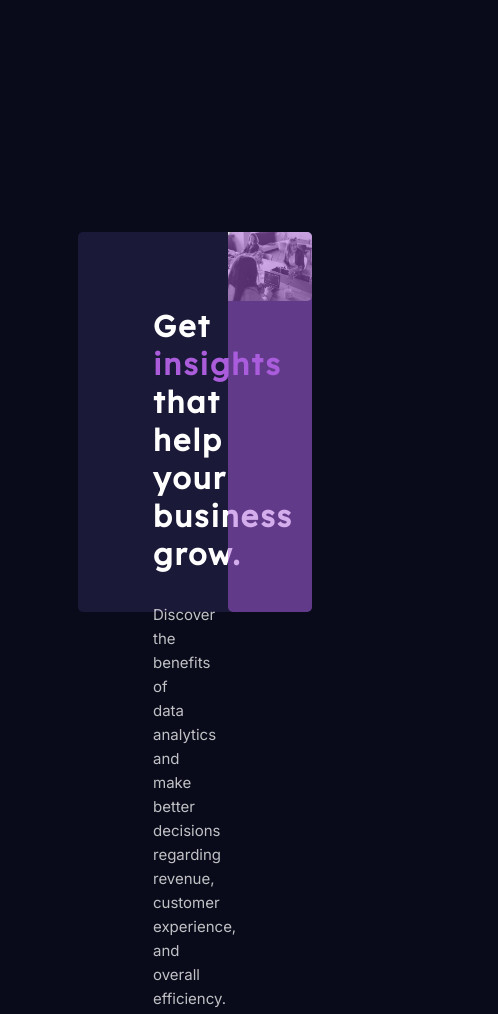
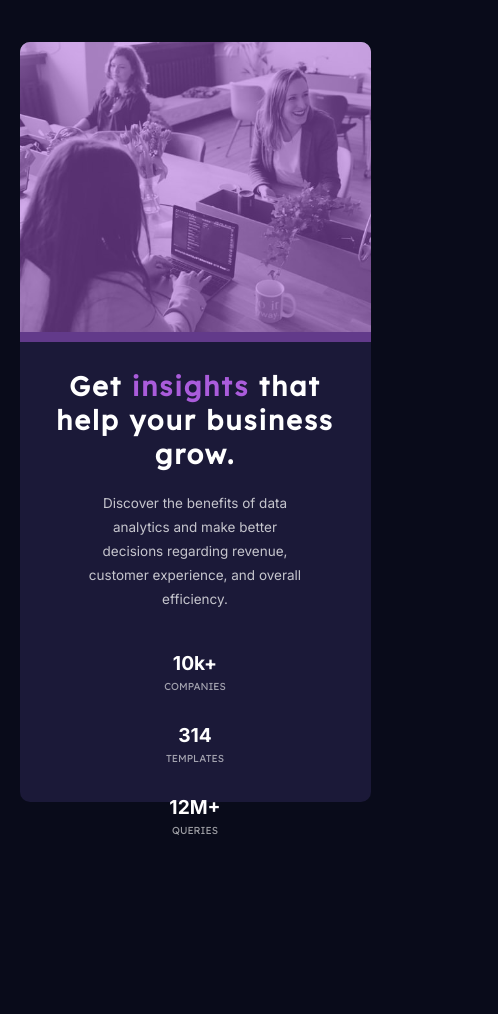
Before and after one commit to Smailen5/stats-preview-card-component-main, a plain HTML site: page index.html in a window 390 px wide. Shown: the top 1014 px of the page, 498 px wide, since content can reach past the window. After the commit the page ends 844 px from the top, so only its background shows below. Drawn offline with Linux system fonts and the light colour scheme.

Commit message:
impostato correttamente media query per smarphone

```diff
--- a/style.css
+++ b/style.css
@@ -70,7 +70,7 @@ main {
 
 .data {
     display: flex;
-    gap: 80px;
+    gap: 75px;
 }
 
 .data span {
@@ -109,7 +109,7 @@ p span span {
     position: absolute;
     z-index: 1;
     background: hsla(277, 64%, 61%, 0.5);
-    border-radius: 5px;
+    border-radius: 0 5px 5px 0;
 }
 
 .cnt.right img {
@@ -118,3 +118,98 @@ p span span {
     max-height: 100%;
     border-radius: 0 5px 5px 0;
 }
+
+/* ---------- Media query per smarphone ---------- */
+
+@media (max-width: 768px) {
+    main {
+        width: 90%;
+        height: 90%;
+        flex-direction: column-reverse;
+        justify-content: flex-end;
+        border-radius: 10px;
+    }
+
+    .cnt {
+        width: 100%;
+        height: 50%;
+    }
+
+    /* ---------- Contenitore alto ---------- */
+
+    .cnt.right {
+        max-height: 300px;
+    }
+
+    .filter {
+        width: 100%;
+        height: 100%;
+        /* position: absolute; */
+        z-index: 1;
+        background: hsla(277, 64%, 61%, 0.5);
+        border-radius: 10px 10px 0 0;
+    }
+
+    .cnt.right img {
+        object-fit: cover;
+        width: 100%;
+        max-height: 100%;
+        border-radius: 10px 10px 0 0;
+    }
+
+    /* ---------- Contenitore basso ---------- */
+
+    .cnt.left {
+        /* display: flex; */
+        /* flex-direction: ; */
+        gap: 20px;
+        text-align: center;
+        align-items: center;
+        padding: 2em 1.5em;
+        /* font-family: 'Inter', sans-serif; */
+        /* font-weight: 700; */
+        font-size: 0.9em;
+    }
+
+    .left .details {
+        /* font-size: 0.75em; */
+        /* text-align: center; */
+        width: 70%;
+        margin-bottom: 20px;
+        /* line-height: 1.5rem; */
+        /* color: hsla(0, 0%, 100%, 0.75); */
+        /* font-family: 'Inter', sans-serif; */
+        /* font-weight: 400; */
+    }
+
+    /* ---------- Dati sotto al paragrafo ---------- */
+
+    .data {
+        display: flex;
+        flex-direction: column;
+        gap: 30px;
+    }
+
+    /* .data span {
+        display: flex;
+        flex-direction: column;
+        gap: 5px;
+    }
+
+    p span {
+        text-transform: uppercase;
+        color: hsla(0, 0%, 100%, 0.6);
+        font-size: 0.75em;
+        font-weight: 400;
+        color: red;
+    }
+
+    p span span {
+        text-transform: none;
+        font-weight: bold;
+        font-size: 1.2rem;
+        color: hsl(0, 0%, 100%);
+        font-family: 'Inter', sans-serif;
+    }*/
+
+}
```
